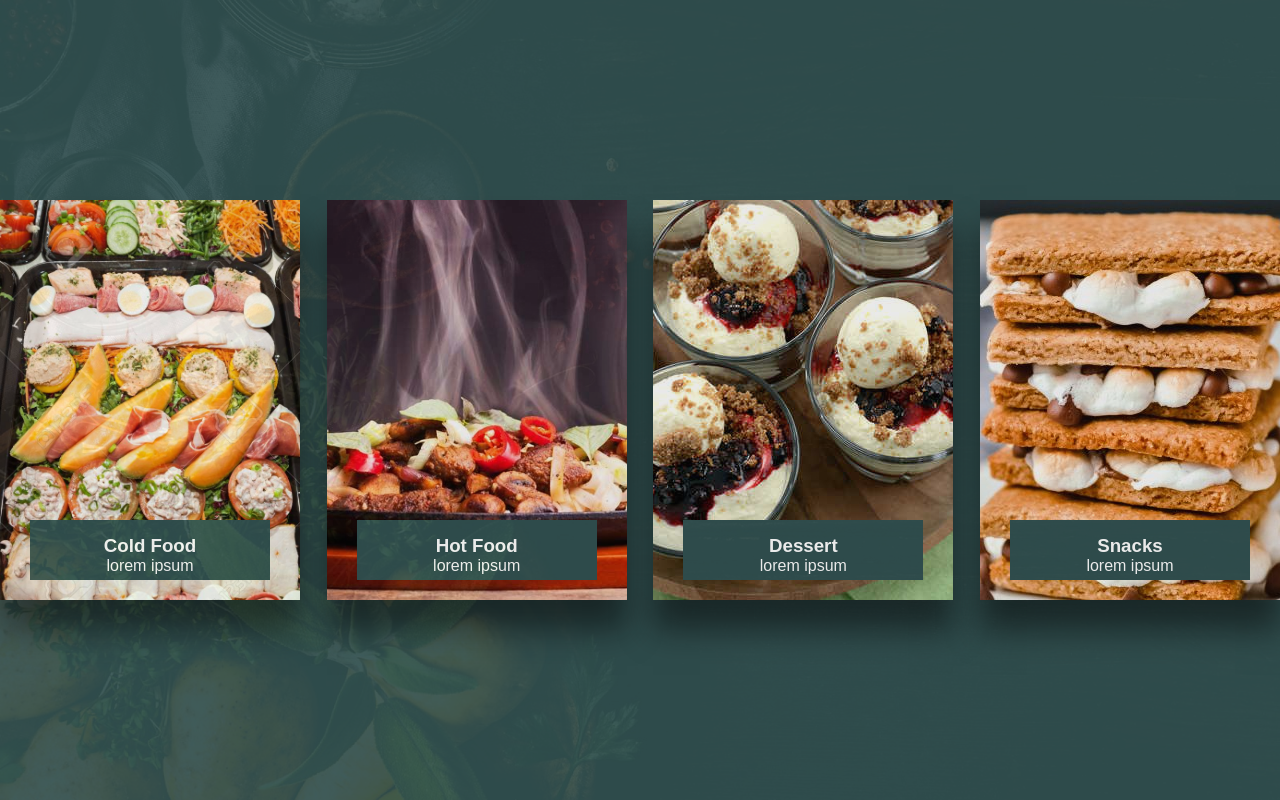
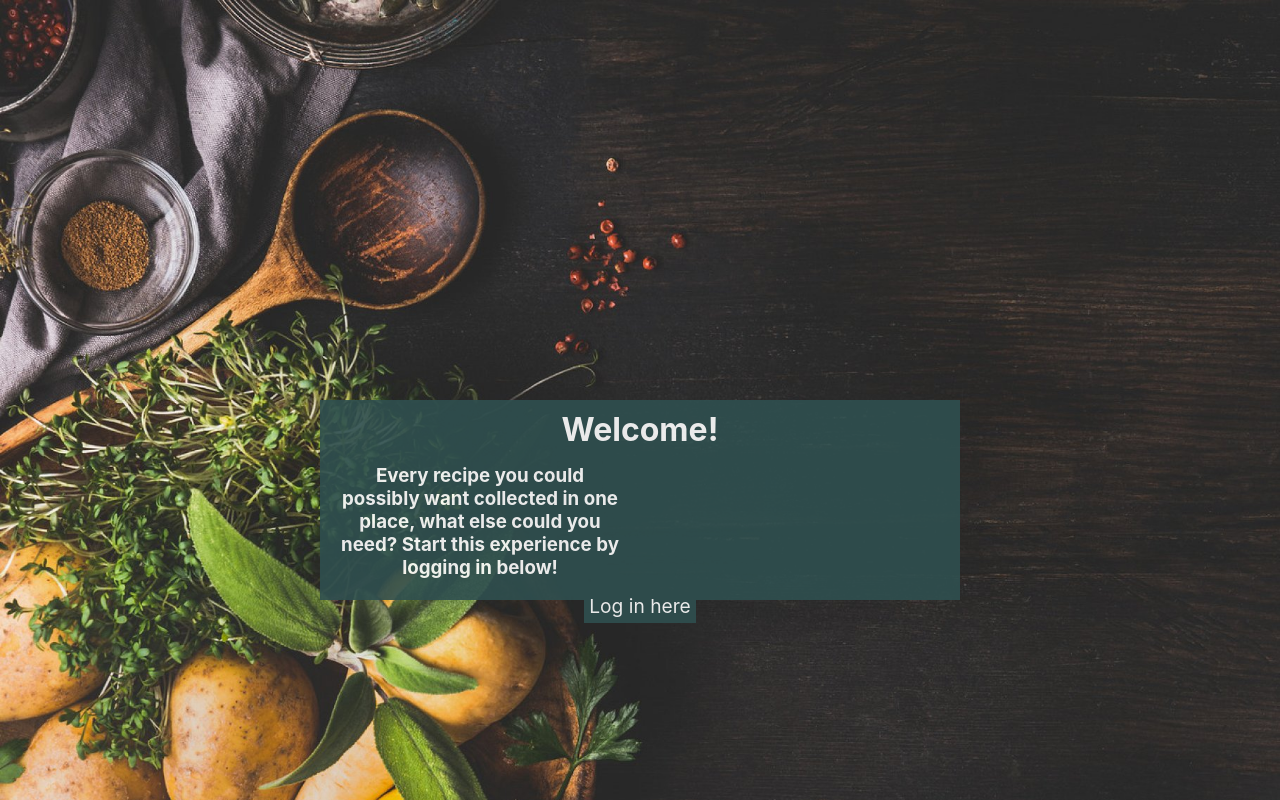
Before and after one commit to SambalOllek/Recept-Slutuppg-Frontend, a React (Create React App) app in the folder recept-slutuppg-frontend/: page / in a window 1280 px wide. Built offline with nearby package versions, Linux system fonts and the light colour scheme.

Commit message:
add recipe page implemented

```diff
--- a/recept-slutuppg-frontend/src/App.js
+++ b/recept-slutuppg-frontend/src/App.js
@@ -4,6 +4,7 @@ import { BrowserRouter, Route, Switch } from 'react-router-dom';
 import Recipes from './Recipes';
 import NewRecipes from './NewRec';
 import Categories from './Categories';
+import FirstPage from './FirstPage';
 
 
 class App extends Component {
@@ -21,7 +22,8 @@ class App extends Component {
        <BrowserRouter>
         <div>
             <Switch>
-             <Route path="/" component={Categories} exact/>
+             <Route path="/" component={FirstPage} exact/>
+             <Route path="/Categories" component={Categories}/>
              <Route path="/Recipes" component={Recipes}/>
              <Route path="/NewRec" component={NewRecipes}/>
            </Switch>
--- a/recept-slutuppg-frontend/src/Categories.js
+++ b/recept-slutuppg-frontend/src/Categories.js
@@ -6,7 +6,7 @@ import cold from "./assets/cold.jpg";
 import hot from "./assets/hot.jpg";
 import dessert from "./assets/dessert.jpg";
 import snacks from "./assets/snacks.jpg";
-import { Link, BrowserRouter } from 'react-router-dom';
+import { Link } from 'react-router-dom';
 
 
 export default function Categories() {
@@ -17,87 +17,73 @@ export default function Categories() {
         setCategory(Category);
 
     }
-//getCategories();
-//const Categories = () => {
+    getCategories();
 
     return (
         <div>
             <div id="Hero">
                 <div id="Rear">
-
                     <div class="container">
                         <div class="box">
 
                             <div class="imgbox">
-                                <img src={cold}/>
+                                <img src={cold} />
                             </div>
                             <Link to="/Recipes">
                                 <div class="content">
                                     <h3>Cold Food</h3>
-                                <p>lorem ipsum</p>
+                                    <p>Chilled foods perfect for servings that are going to
+                                        be out for a long time and aren't depending on warmth</p>
                                 </div>
                             </Link>
                         </div>
 
                         <div class="box">
                             <div class="imgbox">
-                                <img src={hot}/>
+                                <img src={hot} />
                             </div>
                             <Link to="/Recipes">
                                 <div class="content">
                                     <h3>Hot Food</h3>
-                                <p>lorem ipsum</p>
+                                    <p>Warm foods perfect served for a walking table,
+                                        preferably with the option to stay heated throughout</p>
                                 </div>
                             </Link>
                         </div>
 
                         <div class="box">
                             <div class="imgbox">
-                                <img src={dessert}/>
+                                <img src={dessert} />
                             </div>
                             <Link to="/Recipes">
                                 <div class="content">
                                     <h3>Dessert</h3>
-                                <p>lorem ipsum</p>
+                                    <p>The perfect place to find the ultimate dessert
+                                        for an evening of nice food, or maybe just a piece of cake
+                                        to eat in front of the TV</p>
                                 </div>
                             </Link>
                         </div>
 
                         <div class="box">
                             <div class="imgbox">
-                                <img src={snacks}/>
+                                <img src={snacks} />
                             </div>
                             <Link to="/Recipes">
                                 <div class="content">
                                     <h3>Snacks</h3>
-                                <p>lorem ipsum</p>
+                                    <p>The ultimate evening snack can be found here! </p>
                                 </div>
                             </Link>
                         </div>
                     </div>
                 </div>
             </div>
-                    {/* <div class="item item-1" onClick="">
-                            <h1>Hot Food</h1>
-
-                        </div>
-                        <div class="item item-2">
-                            <h1>Cold Food</h1>
-                        </div>
-                        <div class="item item-3">
-                            <h1>Dessert</h1>
-                        </div>
-                        <div class="item item-4">
-                            <h1>Snacks</h1> */}
-
             <body>
-
             </body>
-
         </div>
 
 
 
     )
 }
-//}
--- a/recept-slutuppg-frontend/src/FirstPage.js
+++ b/recept-slutuppg-frontend/src/FirstPage.js
@@ -10,6 +10,10 @@ export default function FirstPage() {
             <div id="Hero">
                 <div id="Logger">
                     <h1>Welcome!</h1>
+                    <h3 id="FPDesc">
+                        Every recipe you could possibly
+                        want collected in one place, what else could you need? Start this experience by logging in below!
+                    </h3>
                     <a id="Login"
                     href="https://github.com/login/oauth/authorize?client_id=c292a6020ce35b214c2e">Log in here</a>
 
--- a/recept-slutuppg-frontend/src/FirstPage.scss
+++ b/recept-slutuppg-frontend/src/FirstPage.scss
@@ -16,6 +16,14 @@ background-size: cover;
 padding: 0 px;
 margin: 0px;
 }
+
+#FPDesc {
+    padding: 15px;
+    width:25vw;
+    text-align:center;
+    color: $contrast;
+    margin-right: 20px;
+}
 #Logger {
 background-color: $BG;
 border-style: 10px $contrast;
@@ -31,6 +39,7 @@ margin-top:400px;
 h1 {
     color:$contrast;
     text-align:center;
+    padding-top: 10px;
 }
 
 #Login {
@@ -40,5 +49,7 @@ h1 {
     padding: 5px;
     margin-bottom: 50px;
     width: 150px;
+    border-color: white;
     //margin-left: 100px;
+    font-size: larger;
 }
--- a/recept-slutuppg-frontend/src/NewRec.js
+++ b/recept-slutuppg-frontend/src/NewRec.js
@@ -1,13 +1,52 @@
 import React from 'react';
-import './FirstPage.scss';
+import './NewRec.scss';
 
-export default function FirstPage() {
+export default function NewRec(props) {
+    function onLinkClick(id) {
+        props.onNavigate(id);
+    }
+
+    const [nut, setNut] = React.useState([
+        <input type="text" className="IInput"
+            placeholder="Enter an ingredient" />
+    ]);
+
+
     return (
         <div>
             <div id="Hero">
-                <div id="Logger">
+                <div id="Page">
                     <h1>Add your recipe!</h1>
-                    <button id="Login">Log in here</button>
+                    <>
+                        <div className="Rform">
+
+                            <h3>Title</h3>
+                            <input className="Inputfield" type="text" placeholder="Title of recipe" />
+
+                            <h3>
+                                Ingredients
+                            </h3>
+                            <div className="IngredientsInputWrap">
+                                {nut}
+                            </div>
+                            <br />
+                            <button id="add" onClick={AddI}>+</button>
+
+                            <h3>
+                                Instructions:
+                            </h3>
+
+                            <textarea className="Instructions" rows="5" cols="60" placeholder="How is your dish made?" />
+                            <br />
+                            <h3>
+                                Description
+                            </h3>
+                            <textarea className="Description" rows="5" cols="60" placeholder="Tell us about your dish!" />
+                            <br />
+                            <input type="submit" id="Poster" value="Upload" />
+
+                        </div>
+                    </>
                 </div>
             </div>
             <body>
@@ -18,4 +57,10 @@ export default function FirstPage() {
 
 
     )
+    function AddI() {
+        let newArray = [...nut];
+        newArray.push(<><br /><input type="text" className="IInput"
+            placeholder="Enter an ingredient" /></>);
+        setNut(newArray);
+    }
 }
--- /dev/null
+++ b/recept-slutuppg-frontend/src/NewRec.scss
@@ -0,0 +1,97 @@
+$BG: darkslategrey;
+$contrast: white;
+$future: black;
+
+
+body{
+    margin: 0;
+    padding: 0;
+}
+
+*{
+    font-family: -apple-system, BlinkMacSystemFont, 'Segoe UI', Roboto, Oxygen, Ubuntu, Cantarell, 'Open Sans', 'Helvetica Neue', sans-serif;
+}
+
+#Hero {
+    //    background-image: url("assets/cooking.jpg");
+    background-image:url("assets/cooking.jpg");
+    background-repeat:no-repeat;
+    height:100vh;
+    background-size: cover;
+    padding: 0 px;
+    margin: 0px;
+    }
+
+    #Page {
+        background-color: $BG;
+        border-style: 10px $contrast;
+        width: 50vw;
+        height: 70vh;
+        opacity: 90%;
+        display:inline-block;
+        text-align:center;
+        margin-left:25vw;
+        margin-top:200px;
+
+        }
+
+#Poster {
+    height: 3vh;
+    width: 5vw;
+    background-color: $contrast;
+    color: $BG;
+    margin-top: 10px;
+
+}
+.IInput{
+    margin-top: 30px
+}
+
+input[type=text]{
+    padding-top: 5px;
+    padding-bottom: 5px;
+    padding-left: 5px;
+    font-size: 16px;
+}
+
+h3 {
+    color:$contrast;
+    padding: 10px;
+}
+
+@media(max-width: 760px){
+    .toggle{
+        display: block;
+    }
+
+
+    nav ul li{
+        display: block;
+    }
+}
+
+
+.recipe-short-visualizer {
+    background-color: LightBlue;
+    width: 100%;
+    height: 200px;
+}
+
+.picturecol {
+    width: 30%;
+    float: left;
+}
+
+.picturecol img {
+    width: 100%;
+    max-width: 200px;
+}
+
+.descriptioncol {
+    width: 70%;
+    float: right;
+}
+
+.descriptioncol p {
+    width: 70%;
+}
```
Also changed, not shown: recept-slutuppg-frontend/src/Recipes.js (+3 -57 lines). Lines whose indentation alone changed are shown as unchanged.
